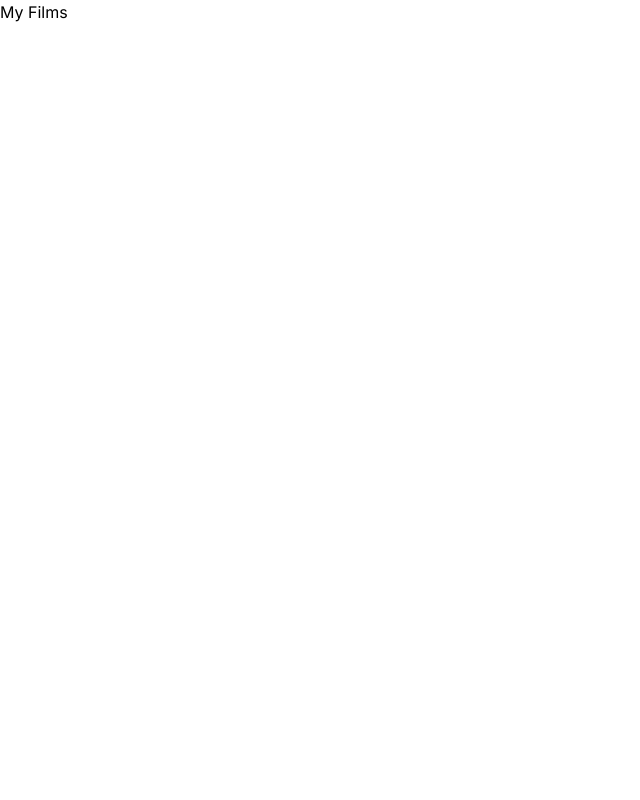
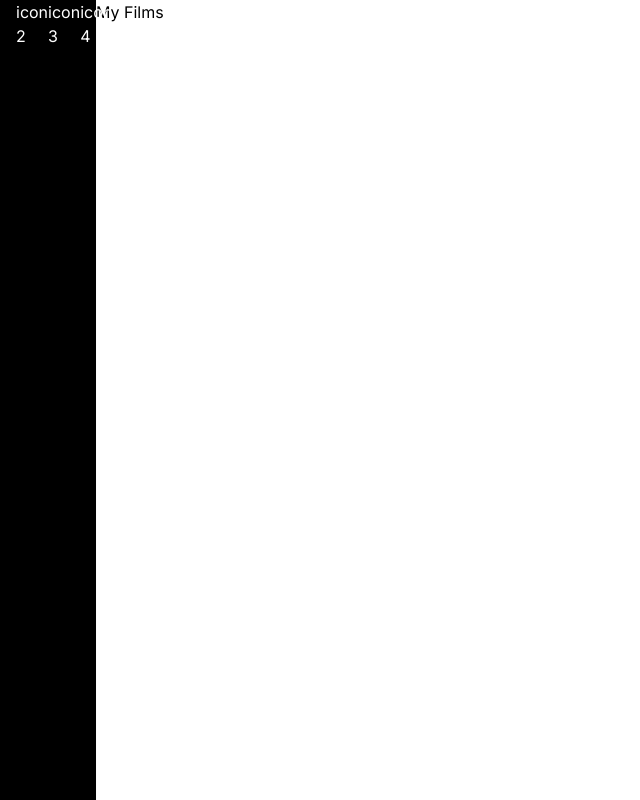
Before and after one commit to gabesone/my-films-app, a Next.js app: page / in a window 1280 px wide. Shown: the whole page, without its empty margins (0-640 px from the left). Built offline with nearby package versions, Linux system fonts and the light colour scheme.

Commit message:
add responsive navbar

```diff
--- /dev/null
+++ b/app/components/Navbar.tsx
@@ -0,0 +1,21 @@
+import React from "react";
+import Image from "next/image";
+import { GoHomeFill } from "react-icons/go";
+import { GoHome } from "react-icons/go";
+
+const Navbar = () => {
+  return (
+    <nav className="fixed shadow-sm h-12 w-full bottom-0 xl:min-h-screen xl:w-24 xl:left-0 bg-black z-50">
+      <div className="w-full h-12 flex justify-between items-center p-4 text-white">
+        <div className="flex flex-row items-center justify-around w-full">
+          <GoHome className="text-4xl" />
+          <h2>icon 2</h2>
+          <h2>icon 3</h2>
+          <h2>icon 4</h2>
+        </div>
+      </div>
+    </nav>
+  );
+};
+
+export default Navbar;
--- a/app/layout.tsx
+++ b/app/layout.tsx
@@ -1,12 +1,14 @@
 import type { Metadata } from "next";
 import { Inter } from "next/font/google";
 import "./globals.css";
+import Navbar from "./components/Navbar";
 
 const inter = Inter({ subsets: ["latin"] });
 
 export const metadata: Metadata = {
-  title: "Create Next App",
-  description: "Generated by create next app",
+  title: "My Films",
+  description:
+    "My Films is a library where you can search for movies and TV shows.",
 };
 
 export default function RootLayout({
@@ -16,7 +18,10 @@ export default function RootLayout({
 }>) {
   return (
     <html lang="en">
-      <body className={inter.className}>{children}</body>
+      <body className={inter.className}>
+        <Navbar />
+        {children}
+      </body>
     </html>
   );
 }
--- a/app/page.tsx
+++ b/app/page.tsx
@@ -2,8 +2,10 @@ import Image from "next/image";
 
 export default function Home() {
   return (
-    <div>
-      <h2>My Films</h2>
-    </div>
+    <main className="xl:ml-24 flex">
+      <h2 className="">My Films</h2>
+    </main>
   );
 }
+
+// lg:ml-[120px]
```
Also changed, not shown: package.json (+5 -4 lines), app/icon.svg (renamed from app/favicon.svg), 1 other file (tests, documents, lock files or other folders).
